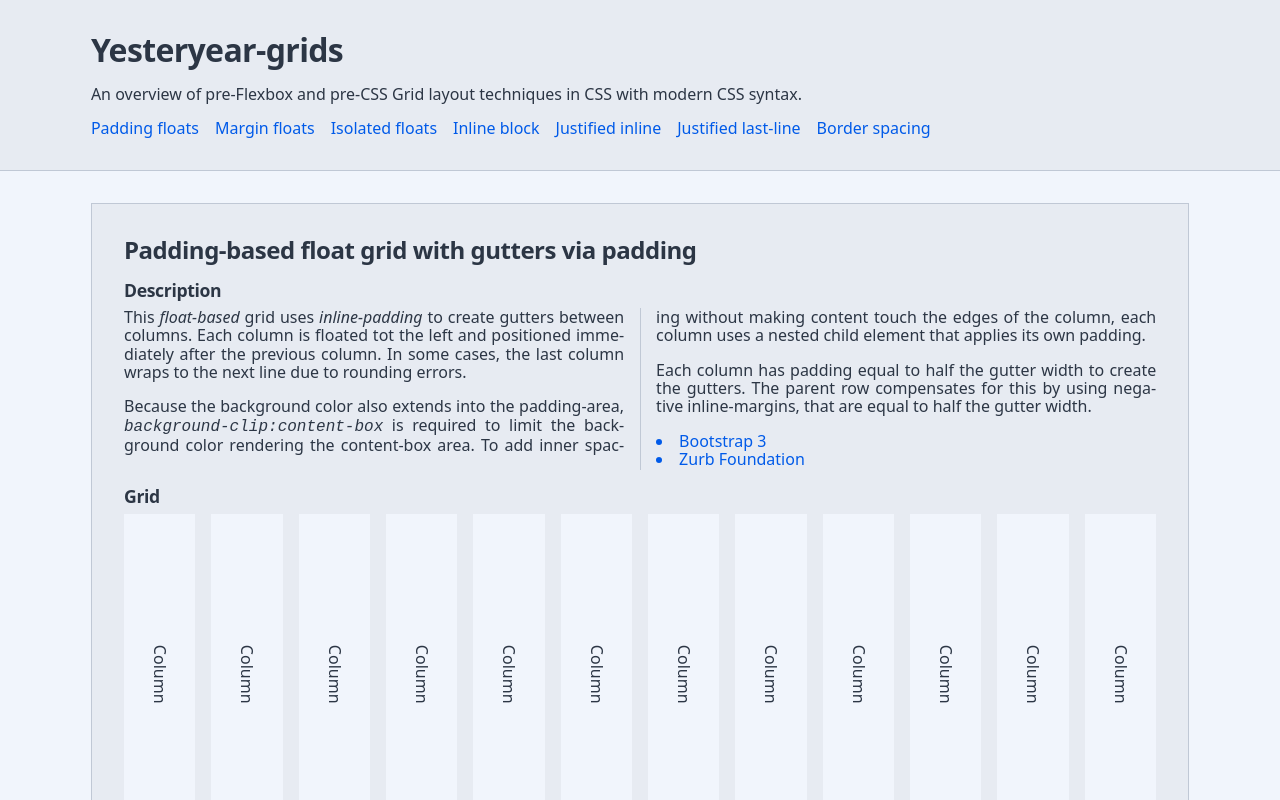
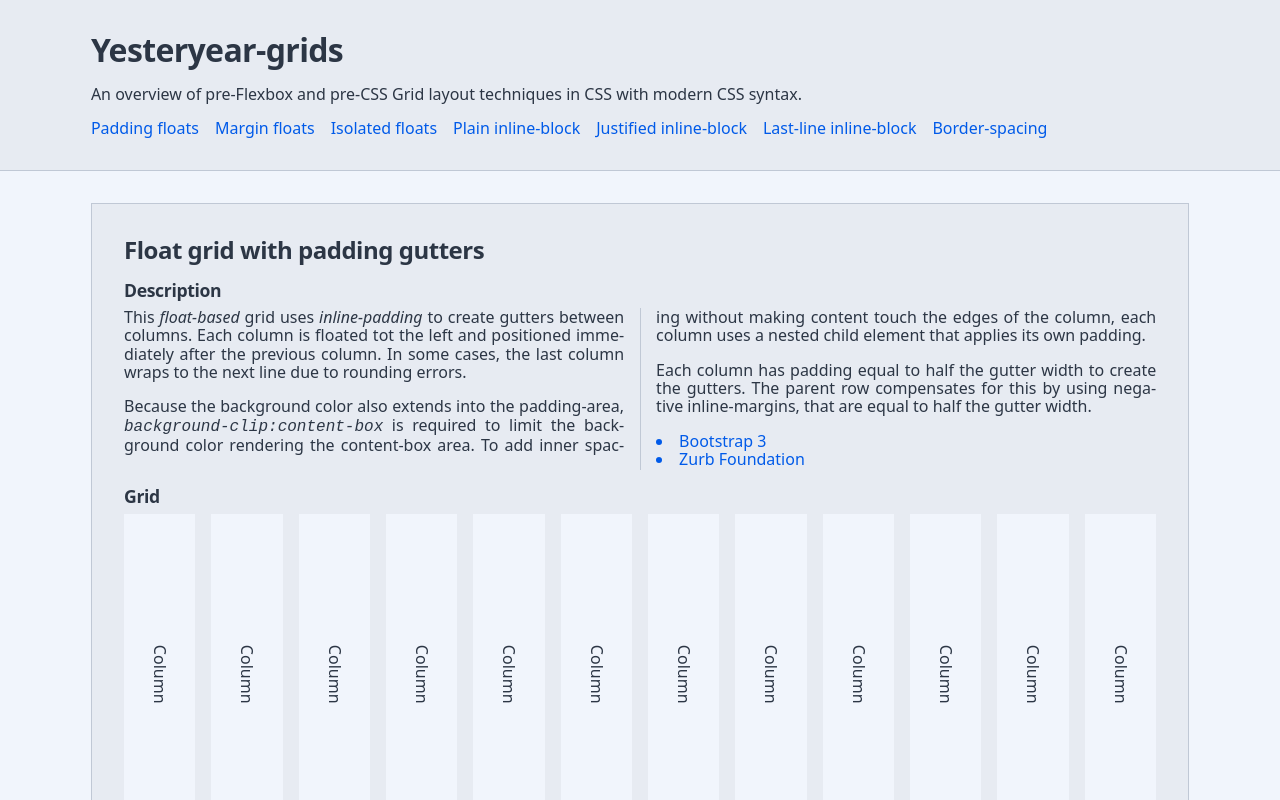
Before and after one commit to maurer2/yesteryear-grids, a SvelteKit app: page / in a window 1280 px wide. Shown: the top 800 px of the page. Built offline with nearby package versions, Linux system fonts and the light colour scheme.

Commit message:
Improved wording for headlines and nav labels

```diff
--- a/src/routes/+page.svelte
+++ b/src/routes/+page.svelte
@@ -33,51 +33,51 @@
 
   const grids = [
     {
-      id: 'padding-floats',
+      id: 'float-padding',
       label: 'Padding floats',
-      headline: 'Padding-based float grid with gutters via padding',
+      headline: 'Float grid with padding gutters',
       component: FloatsPaddingBased,
       cssKey: 'floatsPaddingBasedCSS',
     },
     {
-      id: 'margin-floats',
+      id: 'float-margin',
       label: 'Margin floats',
-      headline: 'Margin-based float grid with gutters (single direction margins)',
+      headline: 'Float grid with margin gutters',
       component: FloatsMarginBased,
       cssKey: 'floatsMarginBasedCSS',
     },
     {
-      id: 'isolated-floats',
+      id: 'float-isolated',
       label: 'Isolated floats',
-      headline: 'Isolated floats',
+      headline: 'Float grid with isolated columns',
       component: FloatsIsolated,
       cssKey: 'floatsIsolatedCSS',
     },
     {
-      id: 'inline-block',
-      label: 'Inline block',
-      headline: 'Inline block grid',
+      id: 'inline-block-plain',
+      label: 'Plain inline-block',
+      headline: 'Inline-block grid with margin gutters',
       component: InlineBlock,
       cssKey: 'inlineBlockCSS',
     },
     {
-      id: 'justified-inline',
-      label: 'Justified inline',
-      headline: 'Justified inline-block grid',
+      id: 'inline-block-justified',
+      label: 'Justified inline-block',
+      headline: 'Inline-block grid with text-align-justify',
       component: InlineBlockJustified,
       cssKey: 'inlineBlockJustifiedCSS',
     },
     {
-      id: 'justified-last-line',
-      label: 'Justified last-line',
-      headline: 'Justified inline-block grid with text-align-last',
+      id: 'inline-block-last-line',
+      label: 'Last-line inline-block',
+      headline: 'Inline-block grid with text-align-last',
       component: InlineBlockJustifiedTextAlignLast,
       cssKey: 'inlineBlockJustifiedTextAlignLastCSS',
     },
     {
-      id: 'border-spacing',
-      label: 'Border spacing',
-      headline: 'Border spacing grid',
+      id: 'table-border-spacing',
+      label: 'Border-spacing',
+      headline: 'Table grid with border-spacing gutters',
       component: BorderSpacingTable,
       cssKey: 'borderSpacingTableCSS',
     },
```
